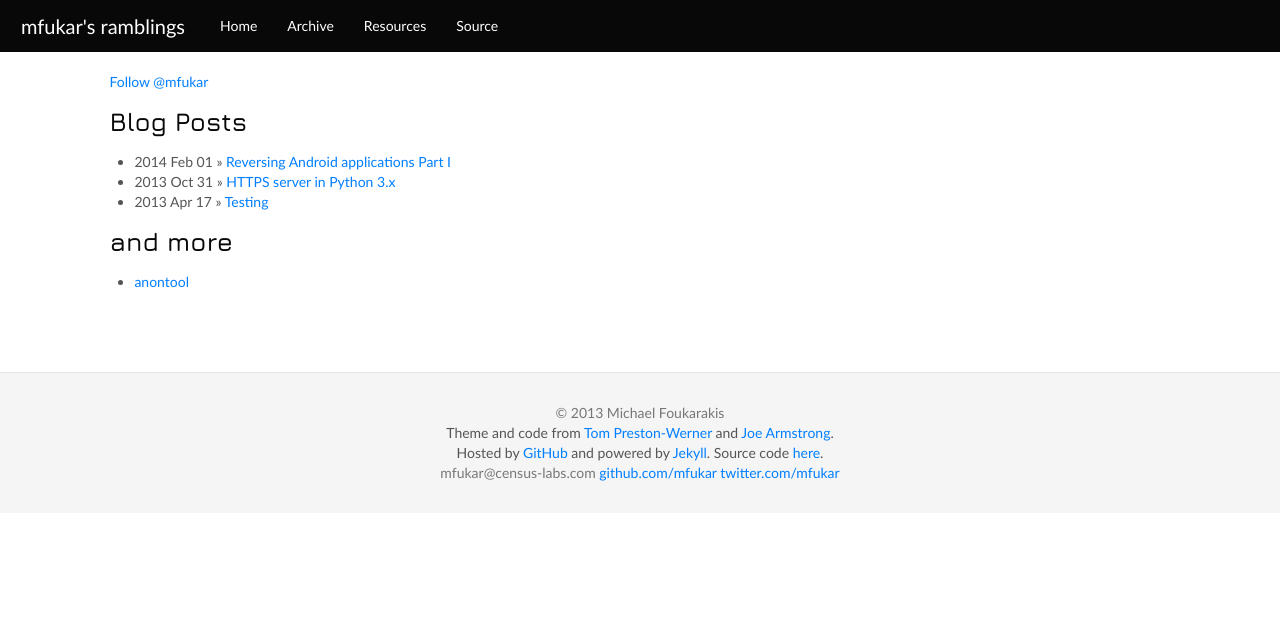
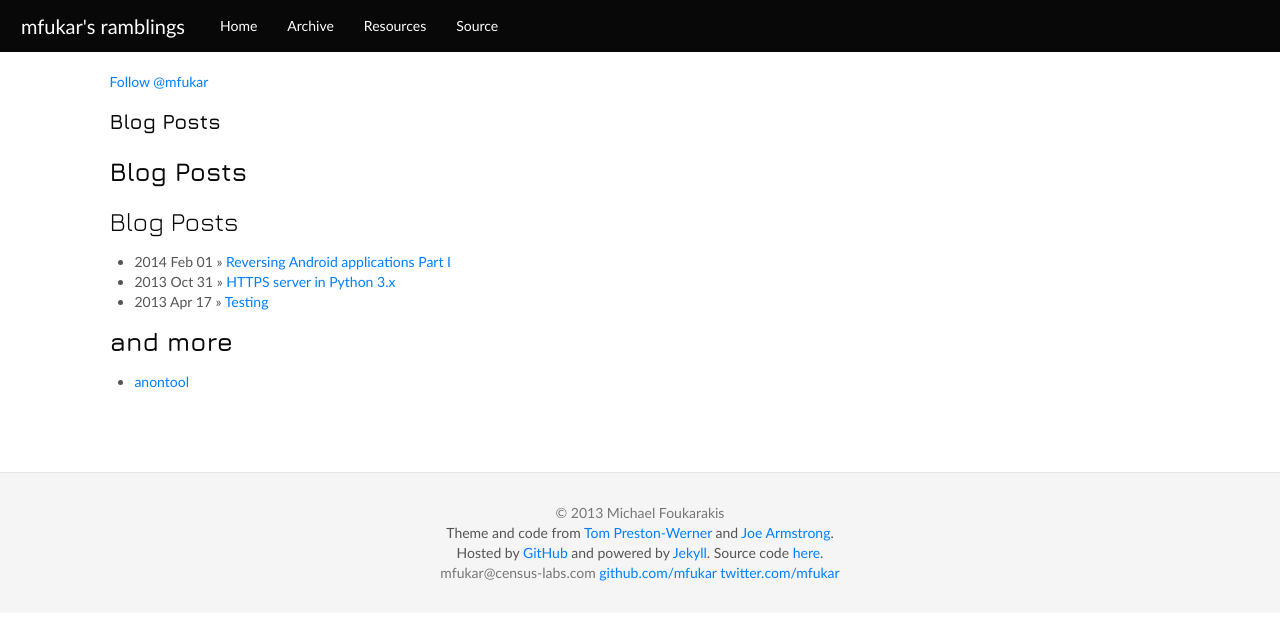
Before and after one commit to mfukar/mfukar.github.com, a Jekyll site: the page built from index.html, in a window 1280 px wide. Shown: the top 620 px of the page. Built offline with Jekyll 4.4.1, drawn with Linux system fonts in a browser that asks for light colours; some web fonts are replaced; Markdown is read by kramdown in place of the engine named in the settings; comment, search, counter and statistics services are not loaded.

```diff
--- a/index.html
+++ b/index.html
@@ -4,7 +4,9 @@
 ---
 
 <div id="home">
+	<h1>Blog Posts</h1>
 	<h2>Blog Posts</h2>
+	<h3>Blog Posts</h3>
 	<ul id="posts">
 		{% for post in site.posts %}
 			<li><span>{{ post.date | date: "%Y %b %d" }}</span> &raquo; <a href="{{ post.url }}">{{ post.title }}</a></li>
```
